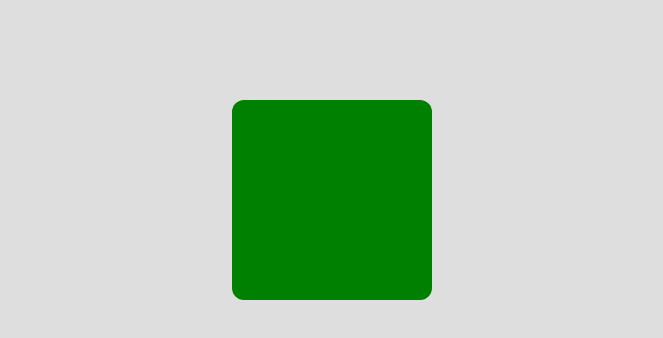
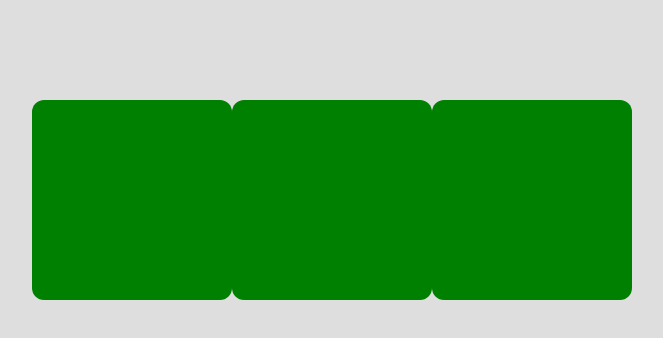
Before and after one commit to williampgdias/gsap, a website: page index.html in a window 1280 px wide. Shown: the whole page, without its empty margins (408-1071 px from the left). Drawn offline with nearby package versions, Linux system fonts and the light colour scheme.

Commit message:
feat(script): Criando animações mais avançadas.

```diff
--- a/index.html
+++ b/index.html
@@ -16,6 +16,8 @@
 <body>
     <div class="container">
         <div class="quadrado"></div>
+        <div class="quadrado"></div>
+        <div class="quadrado"></div>
     </div>
 
     <!-- IMPORT GSAP -->
--- a/script.js
+++ b/script.js
@@ -21,5 +21,7 @@ gsap.fromTo(
         y: -200,
         duration: 3,
         backgroundColor: 'green',
+        stagger: 0.5,
+        ease: 'elastic.out(1,0.3)',
     }
 );
```
